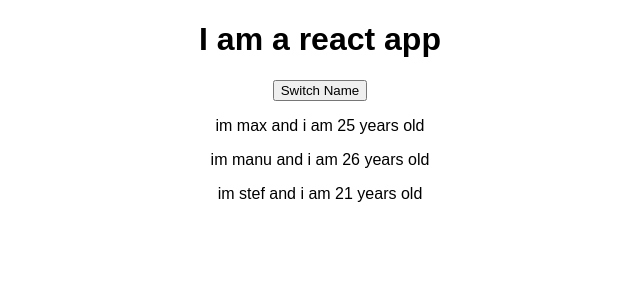
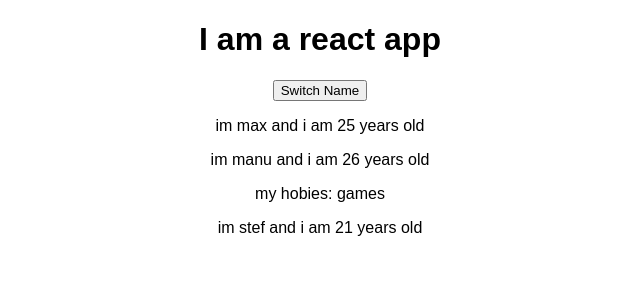
Before and after one commit to yousufmj/react-tutorial, a React (Create React App) app: page / in a window 1280 px wide. Shown: the top 300 px of the page, without its empty margins (320-960 px from the left). Built offline with nearby package versions, Linux system fonts and the light colour scheme.

Commit message:
adding props as functions and binding

```diff
--- a/src/App.js
+++ b/src/App.js
@@ -11,10 +11,10 @@
         ]
     }
 
-    switchNameHandler = () => {
+    switchNameHandler = (newName) => {
         this.setState({
             persons:  [
-                { name: 'Maximiian', age: 25},
+                { name: newName, age: 25},
                 { name: 'manu', age: 26},
                 { name: 'stefanuu', age: 29}
             ]
@@ -24,10 +24,15 @@
         return (
             <div className="App">
                 <h1>I am a react app</h1>
-                <button onClick={this.switchNameHandler}>Switch Name</button>
+                <button onClick={ () => this.switchNameHandler('nnnnnn') }>Switch Name</button>
 
                 <Person name={this.state.persons[0].name} age={this.state.persons[0].age} />
-                <Person name={this.state.persons[1].name} age={this.state.persons[1].age} />
+                <Person
+                    name={this.state.persons[1].name}
+                    age={this.state.persons[1].age}
+                    click={this.switchNameHandler.bind(this, 'duper')}>
+                        my hobies: games
+                </Person>
                 <Person name={this.state.persons[2].name} age={this.state.persons[2].age} />
 
             </div>
--- a/src/Person/Person.js
+++ b/src/Person/Person.js
@@ -3,7 +3,7 @@
 const person = (props) => {
     return (
         <div>
-            <p>im {props.name} and i am {props.age} years old</p>
+            <p onClick={props.click}>im {props.name} and i am {props.age} years old</p>
             <p>{props.children}</p>
         </div>
     );
```
